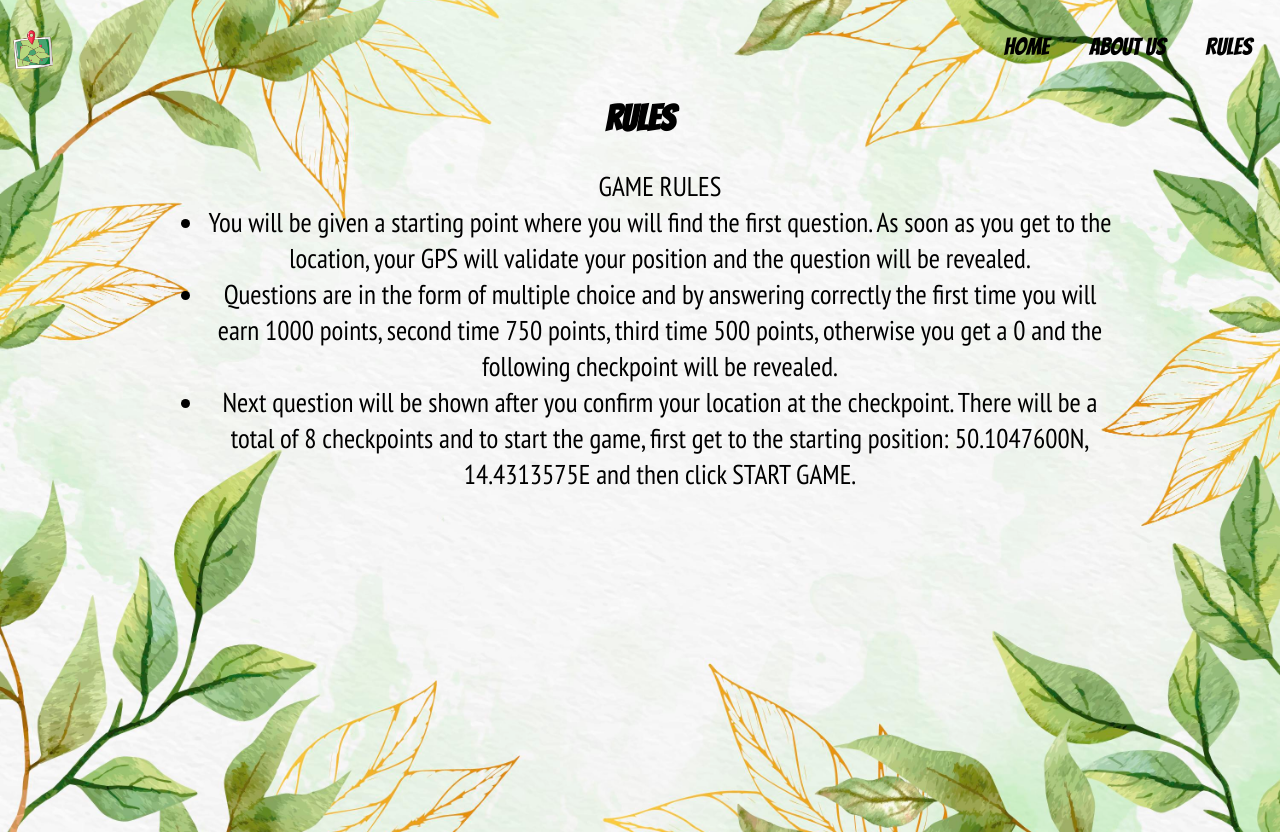
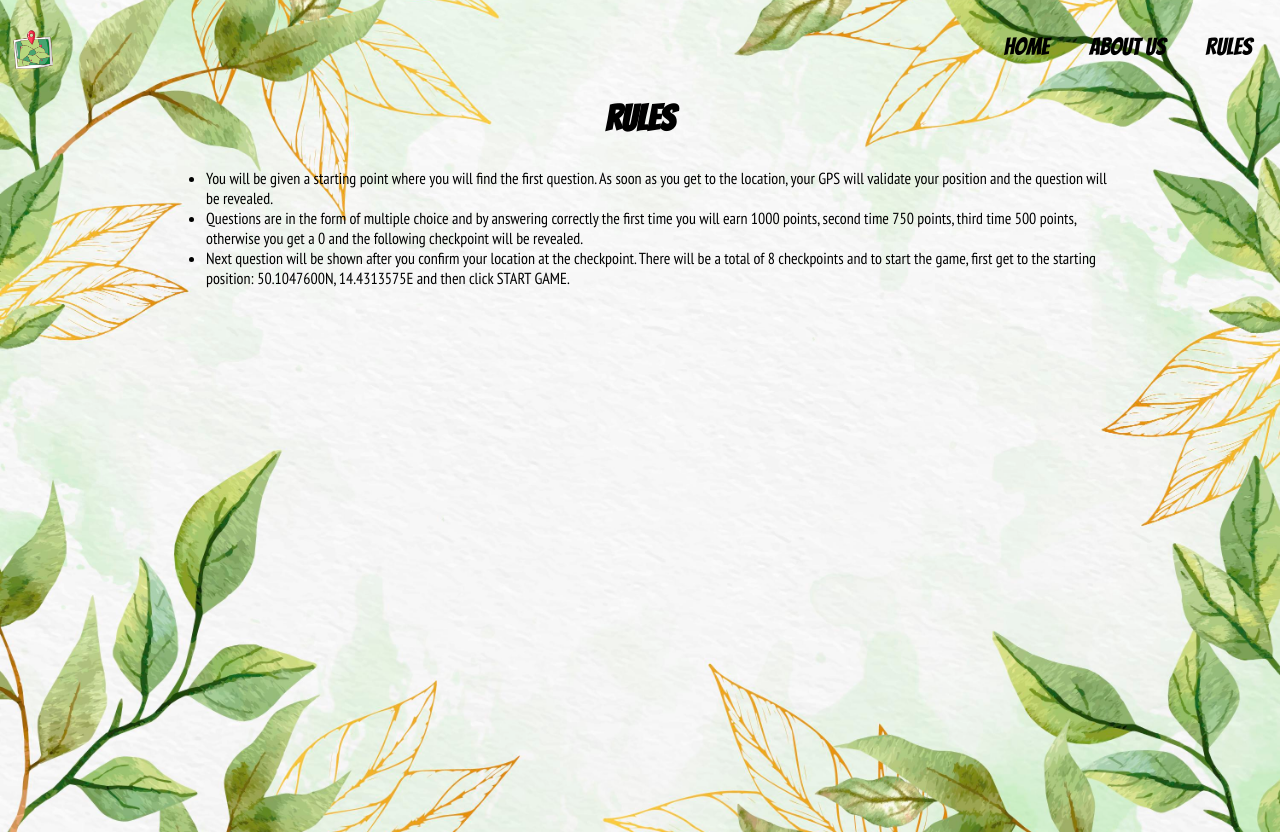
Before and after one commit to Tereza-mun/geocaching-project, a React app in the folder geocaching/: page /rules in a window 1280 px wide. Built offline with nearby package versions, Linux system fonts and the light colour scheme.

Commit message:
Rules styling

```diff
--- a/geocaching/src/Home/index.jsx
+++ b/geocaching/src/Home/index.jsx
@@ -2,11 +2,12 @@ import React from 'react';
 const Home = () => {
   return (
     <>
-      <h2 className="heading">HOME</h2>
+      <h2 className="heading">GEOCACHING</h2>
+      <h3 className="subheading">in Stromovka</h3>
       <p className="paragraph">
-        Welcome to the ultimate geocaching game in Stromovka. Please read the
-        rules carefully first, get your mobile phone and knowledge ready and
-        let’s get this adventure started!
+        Welcome to the ultimate geocaching game. Please read the rules carefully
+        first, get your mobile phone and knowledge ready and let’s get this
+        adventure started!
       </p>
     </>
   );
--- a/geocaching/src/Rules/index.jsx
+++ b/geocaching/src/Rules/index.jsx
@@ -3,9 +3,7 @@ const Rules = () => {
   return (
     <>
       <h2 className="heading">Rules</h2>
-      <p className="paragraph">
-        <ul>
-          GAME RULES
+      <ul className="paragraph rules--list">
         <li>
           You will be given a starting point where you will find the first
           question. As soon as you get to the location, your GPS will validate
@@ -14,17 +12,16 @@ const Rules = () => {
         <li>
           Questions are in the form of multiple choice and by answering
           correctly the first time you will earn 1000 points, second time 750
-            points, third time 500 points, otherwise you get a 0 and the
-            following checkpoint will be revealed.
+          points, third time 500 points, otherwise you get a 0 and the following
+          checkpoint will be revealed.
         </li>
         <li>
           Next question will be shown after you confirm your location at the
           checkpoint. There will be a total of 8 checkpoints and to start the
-            game, first get to the starting position: 50.1047600N, 14.4313575E
-            and then click START GAME.
+          game, first get to the starting position: 50.1047600N, 14.4313575E and
+          then click START GAME.
         </li>
       </ul>
-      </p>
     </>
   );
 };
--- a/geocaching/src/style.css
+++ b/geocaching/src/style.css
@@ -1,5 +1,5 @@
-@import url("https://fonts.googleapis.com/css2?family=Bangers&display=swap");
-@import url("https://fonts.googleapis.com/css2?family=PT+Sans+Narrow&display=swap");
+@import url('https://fonts.googleapis.com/css2?family=Bangers&display=swap');
+@import url('https://fonts.googleapis.com/css2?family=PT+Sans+Narrow&display=swap');
 
 html {
   box-sizing: border-box;
@@ -13,8 +13,8 @@ html {
 
 body {
   font-size: 1.5rem;
-  font-family: "Bangers", sans-serif;
-  background-image: url("leaves_background.jpg");
+  font-family: 'Bangers', sans-serif;
+  background-image: url('leaves_background.jpg');
   background-size: cover;
   height: 100vh;
   background-repeat: no-repeat;
@@ -22,6 +22,7 @@ body {
 }
 
 .heading,
+.subheading,
 .paragraph {
   text-align: center;
   max-width: 75%;
@@ -31,8 +32,14 @@ body {
 }
 
 .paragraph {
-  font-size: 1.7rem;
-  font-family: "PT Sans Narrow";
+  font-size: 1.2rem;
+  /* klidne predelej remy jak chces */
+  font-family: 'PT Sans Narrow';
+}
+
+.rules--list li {
+  text-align: left;
+  font-size: 1rem;
 }
 
 /* .nav {
```
Lines whose indentation alone changed are shown as unchanged.
